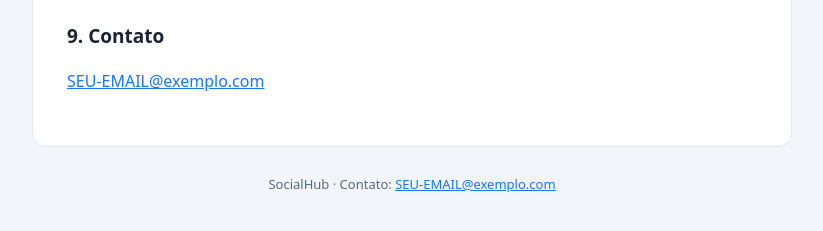
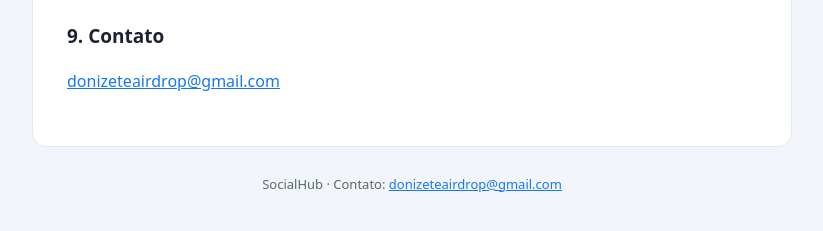
Before and after one commit to Doni-zete/privacidade, a plain HTML site: page termos.html in a window 1280 px wide. Shown: the part 1557-1788 px from the top of the page, without its empty margins (228-1051 px from the left). Drawn offline with Linux system fonts and the light colour scheme.

Commit message:
Update termos.html

```diff
--- a/termos.html
+++ b/termos.html
@@ -69,10 +69,10 @@
 <p>Estes termos podem ser atualizados; a data no topo indica a versão atual. Aplica-se a legislação brasileira.</p>
 
 <h2>9. Contato</h2>
-<p><a href="mailto:SEU-EMAIL@exemplo.com">SEU-EMAIL@exemplo.com</a></p>
+<p><a href="mailto:donizeteairdrop@gmail.com">donizeteairdrop@gmail.com</a></p>
 
 </div>
-<footer>SocialHub · Contato: <a href="mailto:SEU-EMAIL@exemplo.com">SEU-EMAIL@exemplo.com</a></footer>
+<footer>SocialHub · Contato: <a href="mailto:donizeteairdrop@gmail.com">donizeteairdrop@gmail.com</a></footer>
 </main>
 </body>
 </html>
```
